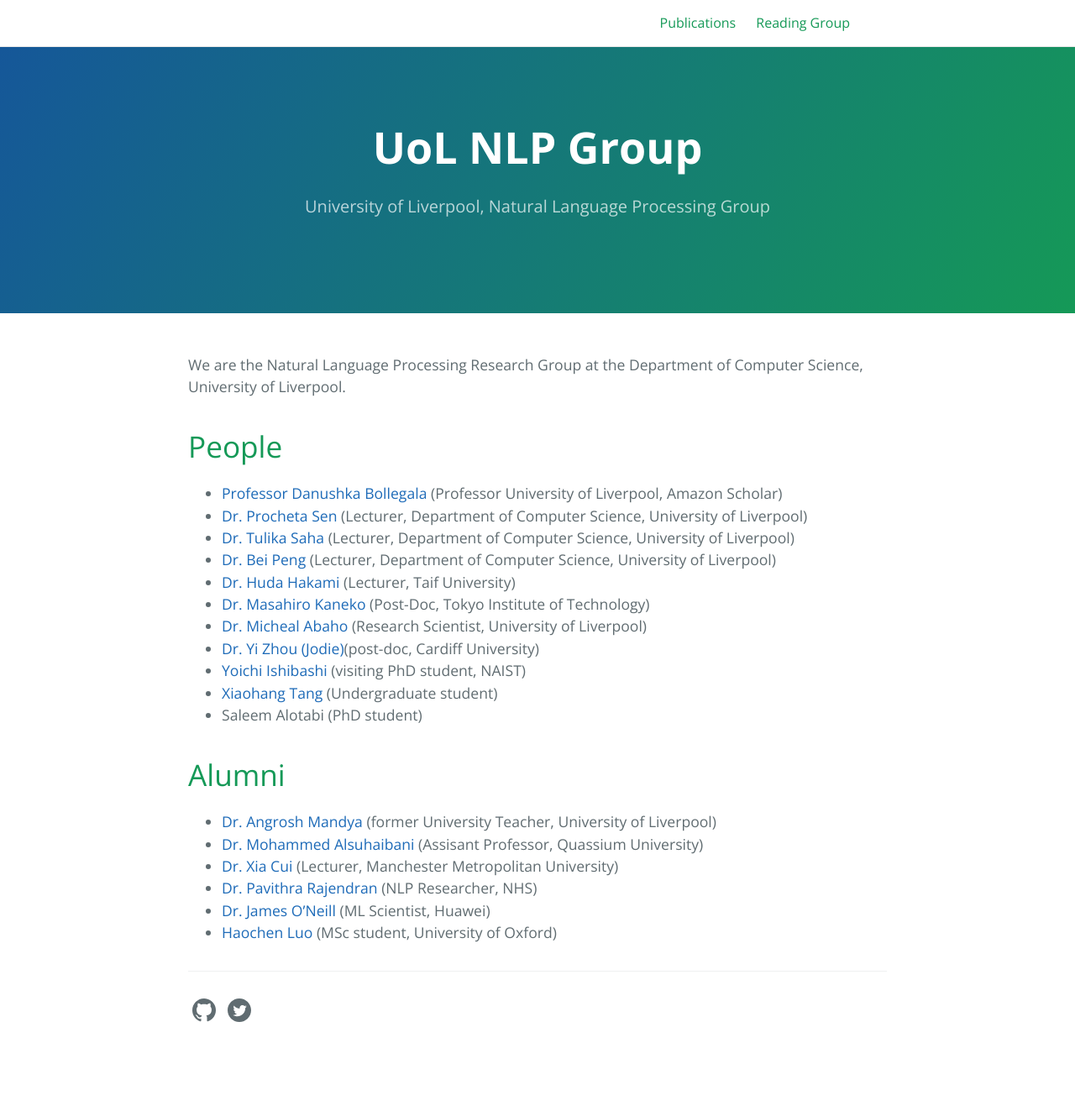
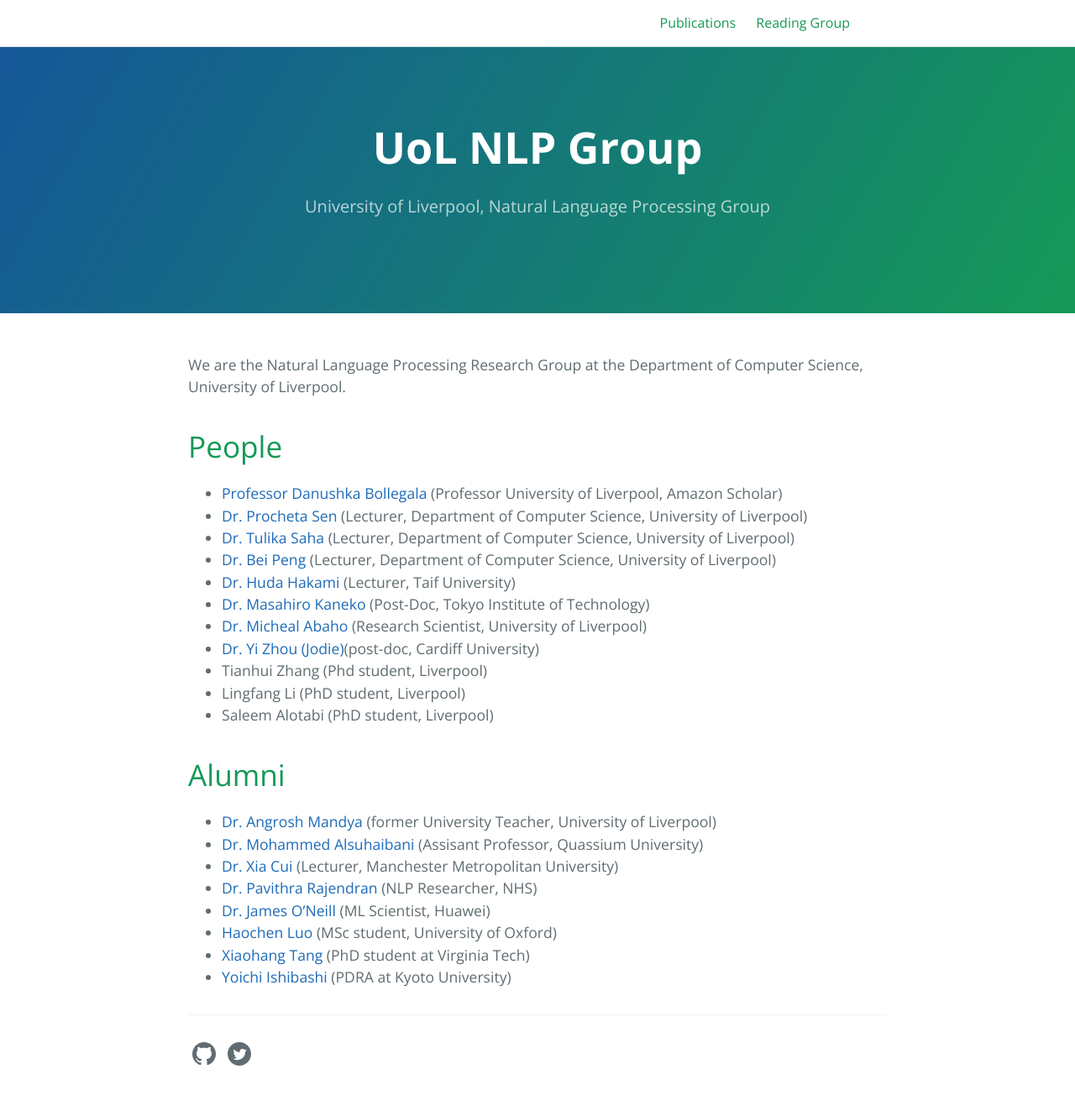
Before and after one commit to LivNLP/livnlp.github.io, a Jekyll site: the page built from index.md, in a window 1280 px wide. Shown: the whole page at 84% size. Built offline with Jekyll 4.4.1, drawn with Linux system fonts in a browser that asks for light colours; before the commit the page ends 1271 px from its top, so only the background shows below that.

Commit message:
Update index.md

```diff
--- a/index.md
+++ b/index.md
@@ -13,9 +13,9 @@ We are the Natural Language Processing Research Group at the Department of Compu
 - [Dr. Masahiro Kaneko](https://sites.google.com/view/masahirokaneko) (Post-Doc, Tokyo Institute of Technology)
 - [Dr. Micheal Abaho](https://mykelismyname.github.io/micheal/) (Research Scientist, University of Liverpool)
 - [Dr. Yi Zhou (Jodie)](https://jodiechou.github.io)(post-doc, Cardiff University)
-- [Yoichi Ishibashi](https://yoichi1484.github.io/) (visiting PhD student, NAIST)
-- [Xiaohang Tang](https://xiaohang-tang.github.io/) (Undergraduate student)
-- Saleem Alotabi (PhD student)
+- Tianhui Zhang (Phd student, Liverpool)
+- Lingfang Li (PhD student, Liverpool)
+- Saleem Alotabi (PhD student, Liverpool)
 
 
 # Alumni
@@ -25,3 +25,5 @@ We are the Natural Language Processing Research Group at the Department of Compu
 - [Dr. Pavithra Rajendran](https://www.linkedin.com/in/pavithra-rajendran-ph-d-1094a675/) (NLP Researcher, NHS)
 - [Dr. James O'Neill](https://www.linkedin.com/in/james-o-neill-1923b86b/) (ML Scientist, Huawei)
 - [Haochen Luo](https://www.linkedin.com/in/haochen-luo-3a1290188/) (MSc student, University of Oxford)
+- [Xiaohang Tang](https://xiaohang-tang.github.io/) (PhD student at Virginia Tech)
+- [Yoichi Ishibashi](https://yoichi1484.github.io/) (PDRA at Kyoto University)
```
